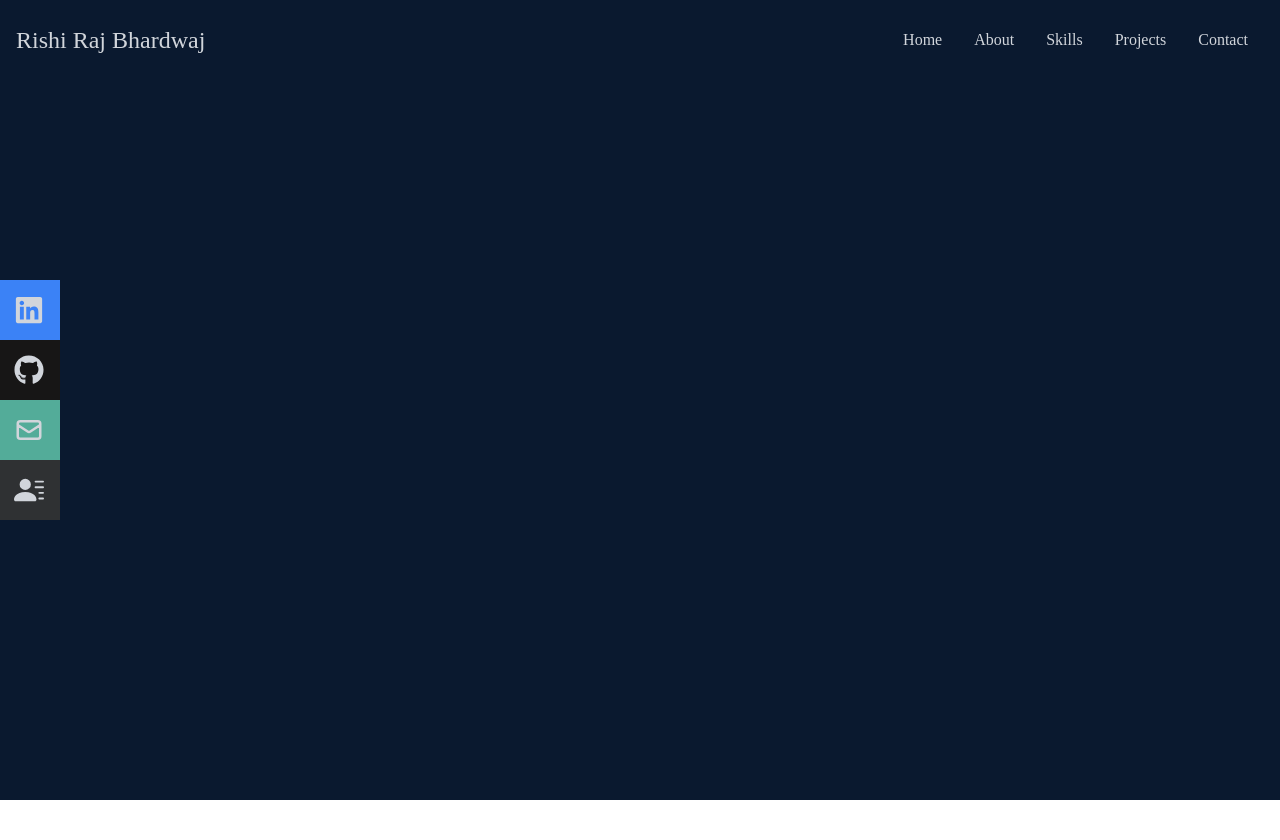
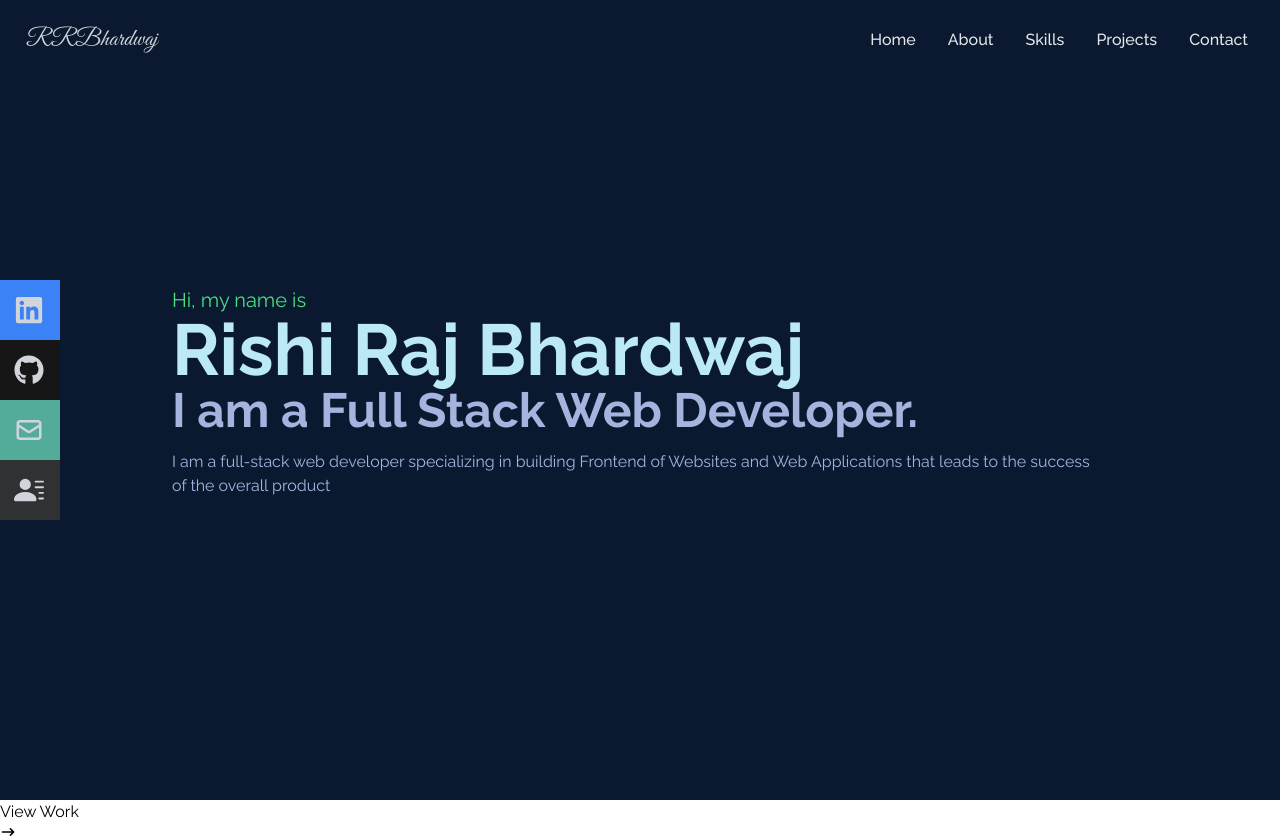
Before and after one commit to RRBhardwaj/RRBhardwaj.github.io, a React (Create React App) app: page / in a window 1280 px wide. Before the commit the page ends 800 px from the top, so only its background shows below. Built offline with nearby package versions, Linux system fonts and the light colour scheme; a web font is replaced by a local one.

Commit message:
Navbar Completed

```diff
--- a/src/components/Home.jsx
+++ b/src/components/Home.jsx
@@ -1,9 +1,20 @@
 import React from 'react';
+import { HiArrowNarrowRight } from 'react-icons/hi';
 
 const Home = () => {
   return (
     <div className='w-full h-screen bg-[#0a192f]'>
 
+        {/* container */}
+        <div className='max-w-[1000px] mx-auto px-8 flex flex-col justify-center h-full'>
+            <p className='text-green-400 text-xl'>Hi, my name is</p>
+            <h1 className='text-4xl sm:text-7xl font-bold text-[#bceaf4]'>Rishi Raj Bhardwaj</h1>
+            <h2 className='text-3xl sm:text-5xl font-bold text-[#a5b3df]'>I am a Full Stack Web Developer.</h2>
+            <p className='text-[#a5b3df] py-4 max-w'>I am a full-stack web developer specializing in building Frontend of Websites and Web Applications that leads to the success of the overall product </p>
+        </div>
+        <div>
+            <button> View Work <HiArrowNarrowRight /></button>
+        </div>
     </div>
   )
 }
--- a/src/components/Navbar.jsx
+++ b/src/components/Navbar.jsx
@@ -8,32 +8,56 @@ const Navbar = () => {
     const handleClick = () => {
         setNav(!nav)
     }
+    const links = [
+        {
+            id:1,
+            link:"Home"
+        },
+        {
+            id:2,
+            link:"About"
+        },
+        {
+            id:3,
+            link:"Skills"
+        },
+        {
+            id:4,
+            link:"Projects"
+        },
+        {
+            id:5,
+            link:"Contact"
+        }
+    ]
+
   return (
     <div className='fixed w-full h-[80px] flex justify-between items-center px-4 bg-[#0a192f] text-gray-300'>
         <div>
-            <h4 className='py-6 text-2xl'>Rishi Raj Bhardwaj</h4>
+            <h4 className='py-6 text-2xl ml-[10px] font-signature'>RRBhardwaj</h4>
         </div>
 
         {/* menu */}
         <ul className="hidden md:flex">
-            <li>Home</li>
-            <li>About</li>
-            <li>Skills</li>
-            <li>Projects</li>
-            <li>Contact</li>
+            {
+                links.map(({id,link})=>(
+                    <li key={id} className='px-4 cursor-pointer capitalize font-medium text-gray-200 hover:scale-105 duration-200'>{link}</li>
+                ))
+            }
         </ul>
+
         {/* hamburger */}
-        <div onClick={handleClick} className="md:hidden z-10">
+        <div onClick={handleClick} className="md:hidden z-10 pr-4 cursor-pointer text-gray-200">
             {!nav ? <FaBars/> : <FaTimes/>}
         </div>
 
         {/* mobile menu */}
         <ul className={!nav ? "hidden" : "absolute top-0 left-0 w-full h-screen bg-[#0a192f] flex flex-col justify-center items-center"}>
-            <li className='"py-6 text-4xl'>Home</li>
-            <li className='"py-6 text-4xl'>About</li>
-            <li className='"py-6 text-4xl'>Skills</li>
-            <li className='"py-6 text-4xl'>Projects</li>
-            <li className='"py-6 text-4xl'>Contact</li>
+            {
+                links.map(({id,link}) => (
+                    <li key={id} className='"px-4 py-6 text-4xl capitalize cursor-pointer'>{link}</li>
+                ))
+            }
         </ul>
 
 
--- a/src/index.css
+++ b/src/index.css
@@ -1,3 +1,7 @@
+@import url('https://fonts.googleapis.com/css2?family=Raleway:ital,wght@0,100;0,200;0,300;0,400;0,500;0,600;0,700;0,800;0,900;1,100;1,200;1,300;1,400;1,500;1,600;1,700;1,800;1,900&display=swap');
+
+@import url('https://fonts.googleapis.com/css2?family=Great+Vibes&display=swap');
+
 @tailwind base;
 @tailwind components;
 @tailwind utilities;
@@ -10,4 +14,7 @@
         @apply px-4;
         @apply cursor-pointer;
     }
+    html{
+        font-family: 'Raleway', sans-serif;
+    }
 }
--- a/tailwind.config.js
+++ b/tailwind.config.js
@@ -3,6 +3,9 @@ module.exports = {
   content: ["./src/**/*.{js,jsx,ts,tsx}",],
   theme: {
     extend: {},
+    fontFamily:{
+      signature: ["Great Vibes"],
+    }
   },
   plugins: [],
 }
```
Also changed, not shown: src/assests/heroImage.png (added).
